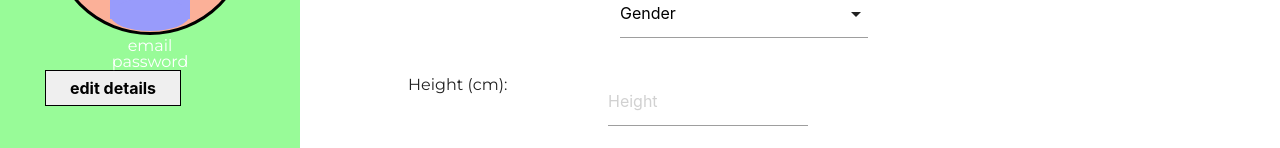
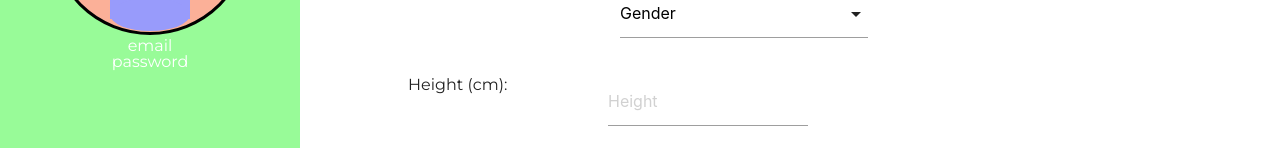
Before and after one commit to CS353T11/CS353TeamProject, a React (Create React App) app: page /edit_profile in a window 1280 px wide. Shown: the part 290-438 px from the top of the page. Built offline with nearby package versions, Linux system fonts and the light colour scheme; no server answers; the database is empty; sample sign-in values are in the browser's storage.

Commit message:
remove a button

```diff
--- a/src/components/userInfo/editProfile.js
+++ b/src/components/userInfo/editProfile.js
@@ -66,7 +66,6 @@ export default class EditProfile extends React.Component {
                         <h1 className="title"></h1><h1 className="bold">{name}</h1>
                         <div><b className="bold">email</b></div>
                         <div><b className="bold">password</b></div>
-                        <button className="submit">edit details</button>
                     </div>
                 </div>
                 <div className="extra-details">
```
